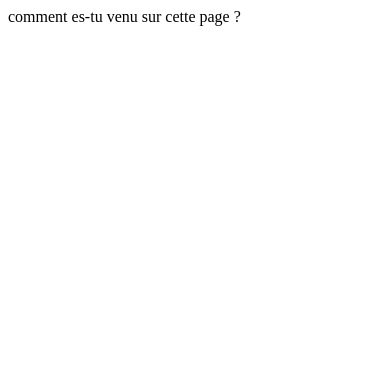
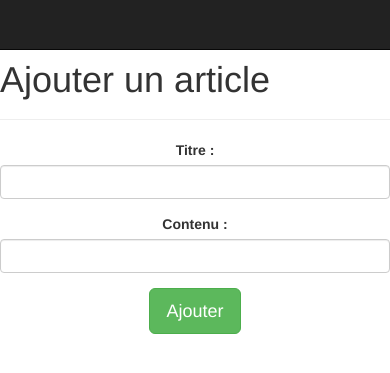
Before and after one commit to leopardNL/IG3WEB, a PHP site: page /controller/traiter_actu.php in a window 390 px wide. Shown: the top 373 px of the page. Run offline with PHP 8.4, Linux system fonts and the light colour scheme.

Commit message:
actualité + trigger

```diff
--- a/controller/supp_demande.php
+++ b/controller/supp_demande.php
@@ -5,7 +5,7 @@ require_once '../model/demande.php';
 
 if($_COOKIE['statut'] == 1)
 {
-supp_demande($_POST['id_resa'], $_POST['id_offre']);
+supp_demande($_POST['id_resa']);
 header('Location: ../controller/demande.php');
 }
 else
--- a/controller/traiter_actu.php
+++ b/controller/traiter_actu.php
@@ -4,10 +4,16 @@ require_once '../model/gest_actu.php';
 if (isset($_POST['delete'])) {
 
 	supp_article($_POST['id']);
+}
+
+elseif (isset($_POST['add'])) {
+
+	add_article($_POST['titre'], $_POST['contenu']);
 
 } else {
 
-    echo "comment es-tu venu sur cette page ?";
+    include '../view/header_admin.php';
+	include '../view/add_actu.php';
 
 }
 ?>
--- a/model/gest_actu.php
+++ b/model/gest_actu.php
@@ -19,3 +19,15 @@ $bd->exec("DELETE FROM actualite WHERE id_actu=".$id);
 
 header('Location: ../controller/gest_actu.php');
 }
+
+function add_article($titre, $contenu)
+{
+include '../model/connexion_sql.php';
+
+$y = addslashes($titre);
+$i = addslashes($contenu);
+
+$bd->exec("INSERT INTO actualite(titre_actu, date_actu, contenu) VALUES ('". $y . "',CURRENT_DATE(),'" . $i . "')");
+
+header('Location: ../controller/gest_actu.php');
+}
--- a/view/accueil.php
+++ b/view/accueil.php
@@ -8,7 +8,7 @@
 
 <?php foreach($tab as $value){ ?>
 <div class="jumbotron">
-  <h1><?php echo $value['titre_actu']; ?></h1>
-  <p><?php echo $value['contenu'] . " - ". $value['date_actu']; ?></p>
+  <h1><?php echo "  " .  $value['titre_actu']; ?></h1>
+  <p><?php echo $value['contenu'] . " --- ". $value['date_actu']; ?></p>
 </div>
 <?php } ?>
--- /dev/null
+++ b/view/add_actu.php
@@ -0,0 +1,33 @@
+<div class="page-header">
+    <h1> Ajouter un article</h1>
+</div>
+<center>
+		<form class="form-horizontal" role="form" action="../controller/traiter_actu.php" method="post">
+
+            <div class='row'>
+                    <div class="col-lg-6">
+                        <div class="form-group">
+                            <label for="nom" class="col-sm-2 control-label">Titre :</label>
+                            <div class="col-sm-8">
+                                <input type="text" class="form-control" name="titre" id="titre" required>
+                            </div>
+                        </div>
+                        <div class="form-group">
+							<label for="nom" class="col-sm-2 control-label">Contenu :</label>
+							<div class="col-sm-8">
+								<input type="text" class="form-control" name="contenu" id="contenu" maxlength="230" required>
+							</div>
+						</div>
+
+						<div>
+						<button type="submit" name="add" class="btn btn-lg btn-success col-lg-6">Ajouter</button>
+						</div>
+
+					</div>
+			</div>
+
+        </form>
+</center>
+
+    </body>
+</html>
--- a/view/demande.php
+++ b/view/demande.php
@@ -18,7 +18,6 @@
                 <tr>
 					<form action="../controller/supp_demande.php" method='post'>
 					<input type="hidden" name="id_resa" value="<?php echo $value['id_resa'] ;?>"/>
-					<input type="hidden" name="id_offre" value="<?php echo $value['id_offre'] ;?>"/>
 					<td> <?php echo $value['id_offre'] ;?> </td>
                     <td> <?php echo $value['date_dispo'] ;?> </td>
                     <td> <?php echo $value['prenom_enfant'] ;?> </td>
--- a/view/gest_resa.php
+++ b/view/gest_resa.php
@@ -30,7 +30,7 @@
 							else {echo "Validé";}
 						?> </td>
 					<?php
-					if($value['statut'] != 2)
+					if($value['statut'] == 0)
 					{ ?>
 					<th><button type="submit" name="valide" class="btn btn-xs btn-info">Valider</button></td>
                     <td><button type="submit" name="refuse" class="btn btn-xs btn-danger">Refuser</button></td>";
--- a/view/liste.php
+++ b/view/liste.php
@@ -21,7 +21,8 @@
                 </tr>
             </thead>
             <tbody>
-				<?php foreach($tab as $value){ ?>
+				<?php foreach($tab as $value){
+				if($value['statut'] == 1) { ?>
                 <tr>
 					<form action="../controller/adherent.php" method='post'>
 					<input type="hidden" name="id" value="<?php echo $value['id']; ?>"/>
@@ -34,7 +35,7 @@
                     </form>
                 </tr>
 
-				<?php } ?>
+				<?php } } ?>
             </tbody>
         </table>
     </div>
```
Also changed, not shown: model/demande.php (+1 -13 lines), view/gest_actu.php (+7 -0 lines).
